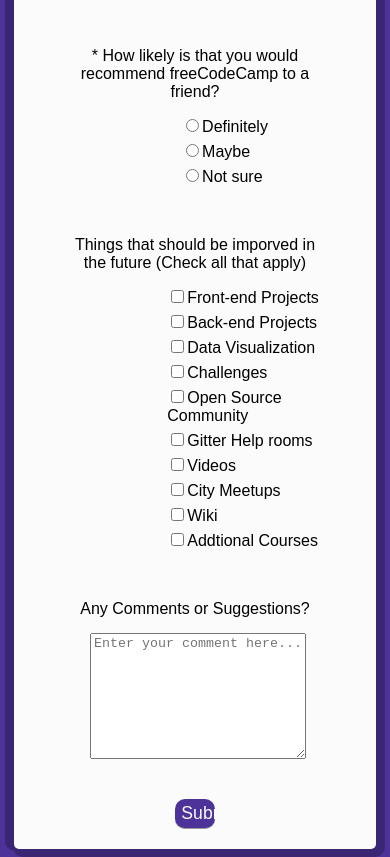
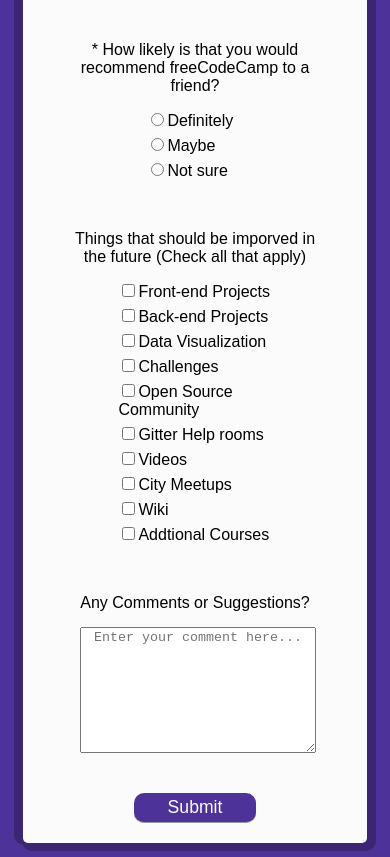
Before and after one commit to nicolehle/Responsive-Web, a plain HTML site: page Survey-form/index.html in a window 390 px wide. Shown: the part 602-1459 px from the top of the page. Drawn offline with Linux system fonts and the light colour scheme; a web font is replaced by a local one.

Commit message:
Completed Mobile phone size

```diff
--- a/Survey-form/index.html
+++ b/Survey-form/index.html
@@ -3,6 +3,7 @@
   <head>
     <meta charset="utf-8">
     <title>Survey Form</title>
+    <meta name="viewport" content="width=device-width, initial-scale=1">
     <link rel="stylesheet" href="style.css">
     <link href="https://fonts.googleapis.com/css?family=Muli&display=swap" rel="stylesheet">
   </head>
--- a/Survey-form/style.css
+++ b/Survey-form/style.css
@@ -98,12 +98,33 @@ textarea {
   height: 30px;
 }
 
-@media (max-width: 500px){
+@media screen and (max-width: 500px){
+
   h1 {
-    font-size: 1.5rem;
+    margin-bottom: 20px;
+  }
+
+  ul {
+    margin-left: 15%;
+  }
+
+  .textarea-container {
+    width: 95%;
+  }
+
+  .radio-center {
+    margin-left: 27%;
+  }
+
+  .form-container {
+    width: 65%;
   }
 
   .input-field {
+    width: 100%;
+  }
 
+  .submit-field {
+    width: 50%;
   }
 }
```
